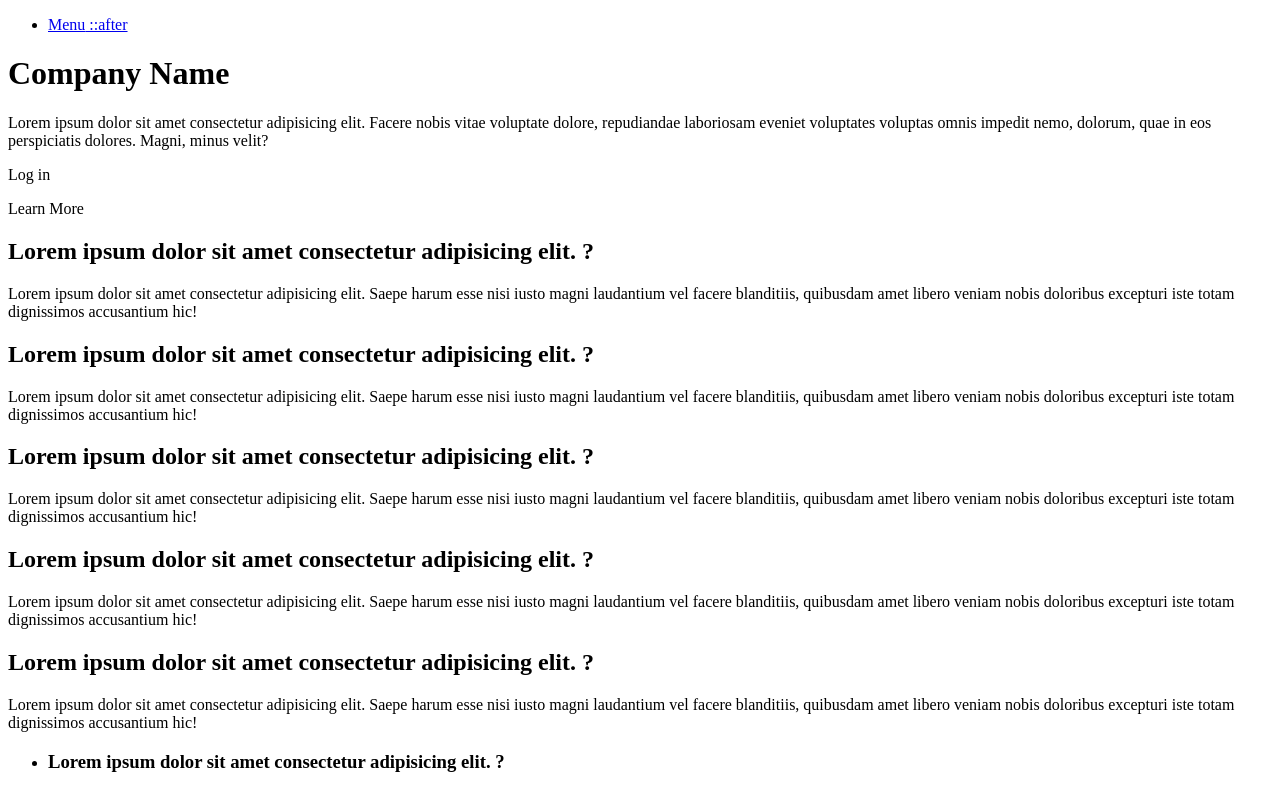
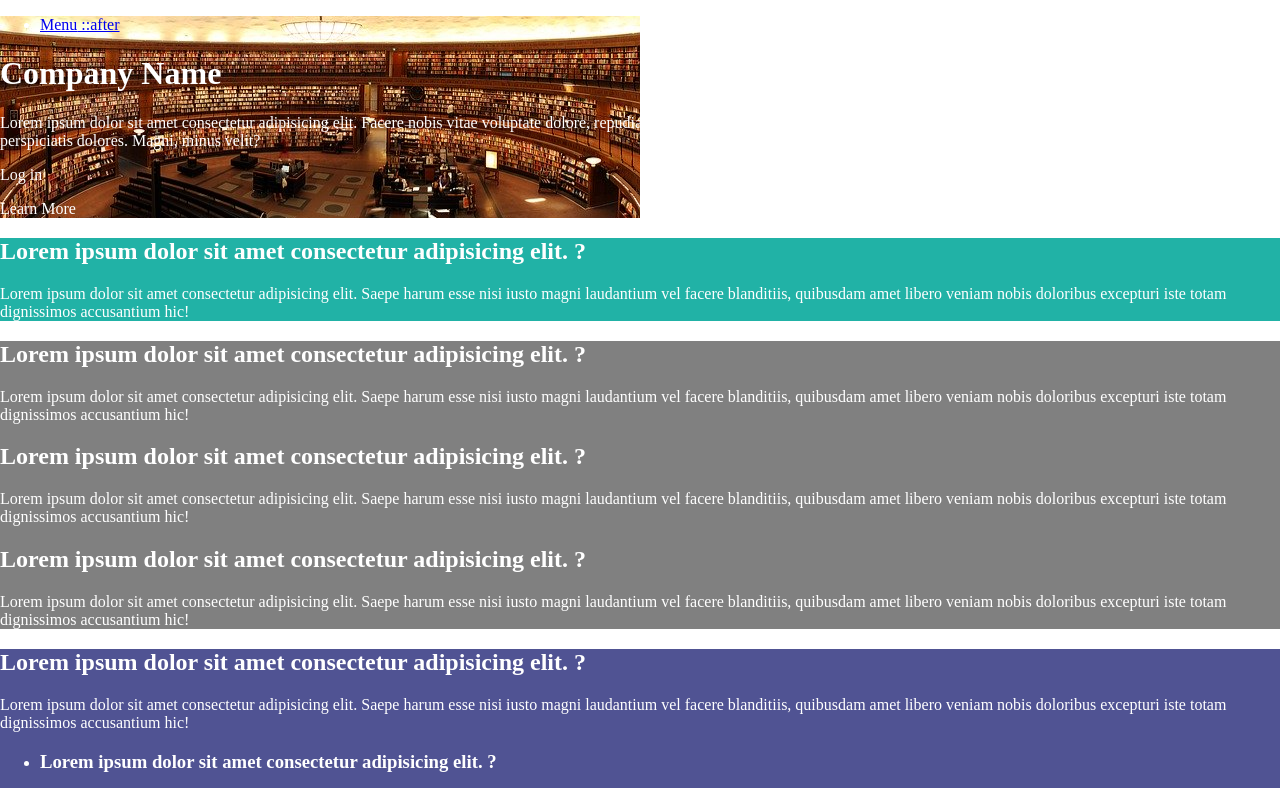
Before and after one commit to bw-pintereach2/marketing-page, a plain HTML site: page index.html in a window 1280 px wide. Shown: the top 788 px of the page. Drawn offline with nearby package versions, Linux system fonts and the light colour scheme; files that its build step writes are made by us from their sources.

Commit message:
Added styling

```diff
--- a/index.html
+++ b/index.html
@@ -7,7 +7,7 @@
     <title>Document</title>
 </head>
 <body>
-    <div>
+    <div class='header'>
     <ul>
         <li class='special'>
             <nav>
@@ -28,21 +28,23 @@
     <p>Learn More</p>
     </div>
 
-<div>
+<div class='intro'>
     <h2> Lorem ipsum dolor sit amet consectetur adipisicing elit. ?</h2>
     <p>Lorem ipsum dolor sit amet consectetur adipisicing elit. Saepe harum esse nisi iusto magni laudantium vel facere blanditiis, quibusdam amet libero veniam nobis doloribus excepturi iste totam dignissimos accusantium hic!</p>
 
 </div>
-<div>
+<div class="sectionDark">
+<div class='sectionDark1'>
     <h2> Lorem ipsum dolor sit amet consectetur adipisicing elit. ?</h2>
     <p>Lorem ipsum dolor sit amet consectetur adipisicing elit. Saepe harum esse nisi iusto magni laudantium vel facere blanditiis, quibusdam amet libero veniam nobis doloribus excepturi iste totam dignissimos accusantium hic!</p>
 </div>
-<div><h2> Lorem ipsum dolor sit amet consectetur adipisicing elit. ?</h2>
+<div class='sectionDark2'><h2> Lorem ipsum dolor sit amet consectetur adipisicing elit. ?</h2>
     <p>Lorem ipsum dolor sit amet consectetur adipisicing elit. Saepe harum esse nisi iusto magni laudantium vel facere blanditiis, quibusdam amet libero veniam nobis doloribus excepturi iste totam dignissimos accusantium hic!</p>
 </div>
-<div><h2> Lorem ipsum dolor sit amet consectetur adipisicing elit. ?</h2>
+<div class='sectionDark3'><h2> Lorem ipsum dolor sit amet consectetur adipisicing elit. ?</h2>
     <p>Lorem ipsum dolor sit amet consectetur adipisicing elit. Saepe harum esse nisi iusto magni laudantium vel facere blanditiis, quibusdam amet libero veniam nobis doloribus excepturi iste totam dignissimos accusantium hic!</p></div>
-<div>
+</div>
+<div class='WhatItDo'>
     <h2> Lorem ipsum dolor sit amet consectetur adipisicing elit. ?</h2>
     <p>Lorem ipsum dolor sit amet consectetur adipisicing elit. Saepe harum esse nisi iusto magni laudantium vel facere blanditiis, quibusdam amet libero veniam nobis doloribus excepturi iste totam dignissimos accusantium hic!</p>
     <ul>
@@ -72,13 +74,13 @@
         </li>
     </ul>
 </div>
-<div>
+<div class='footer'>
     <h3>Lorem ipsum dolor sit amet consectetur adipisicing elit. ?</h3>
     <h3>Saepe harum esse nisi iusto magni laudantium vel facere blanditiis</h3>
 
-</div>
 
-<footer>
+
+<footer  >
     <ul>
         <li>Twitter</li>
         <li>Facebook</li>
@@ -87,7 +89,7 @@
         <li>Email</li>
     </ul>
 </footer>
-
+</div>
 
 </body>
 </html>
--- a/less/main.less
+++ b/less/main.less
@@ -0,0 +1,30 @@
+body{
+    color:@text;
+    margin: 0px;
+}
+
+.header{
+    .image();
+    color: @text;
+}
+
+.header{
+    color: @text;
+}
+
+.intro{
+    background-color: @teal;
+}
+
+.sectionDark{
+    background-color: @dark;
+    color: @text;
+}
+
+.WhatItDo{
+    background-color: @purple;
+}
+
+.footer{
+    .image();
+}
--- a/less/variables.less
+++ b/less/variables.less
@@ -0,0 +1,10 @@
+@teal: #21b2a6;
+@text: white;
+@dark:gray;
+@purple: #505393;
+
+
+.image{
+    background-image: url(../assets/books-1281581_640.jpg);
+    background-repeat: no-repeat;
+}
```
Also changed, not shown: assets/book-1209805_1920.jpg (added), assets/books-1204029_1920.jpg (added), assets/books-1281581_1920.jpg (added), assets/books-1281581_640.jpg (added), assets/film-1668918_1920.jpg (added), assets/notebook-731212_1920.jpg (added), css/index.css (added).
